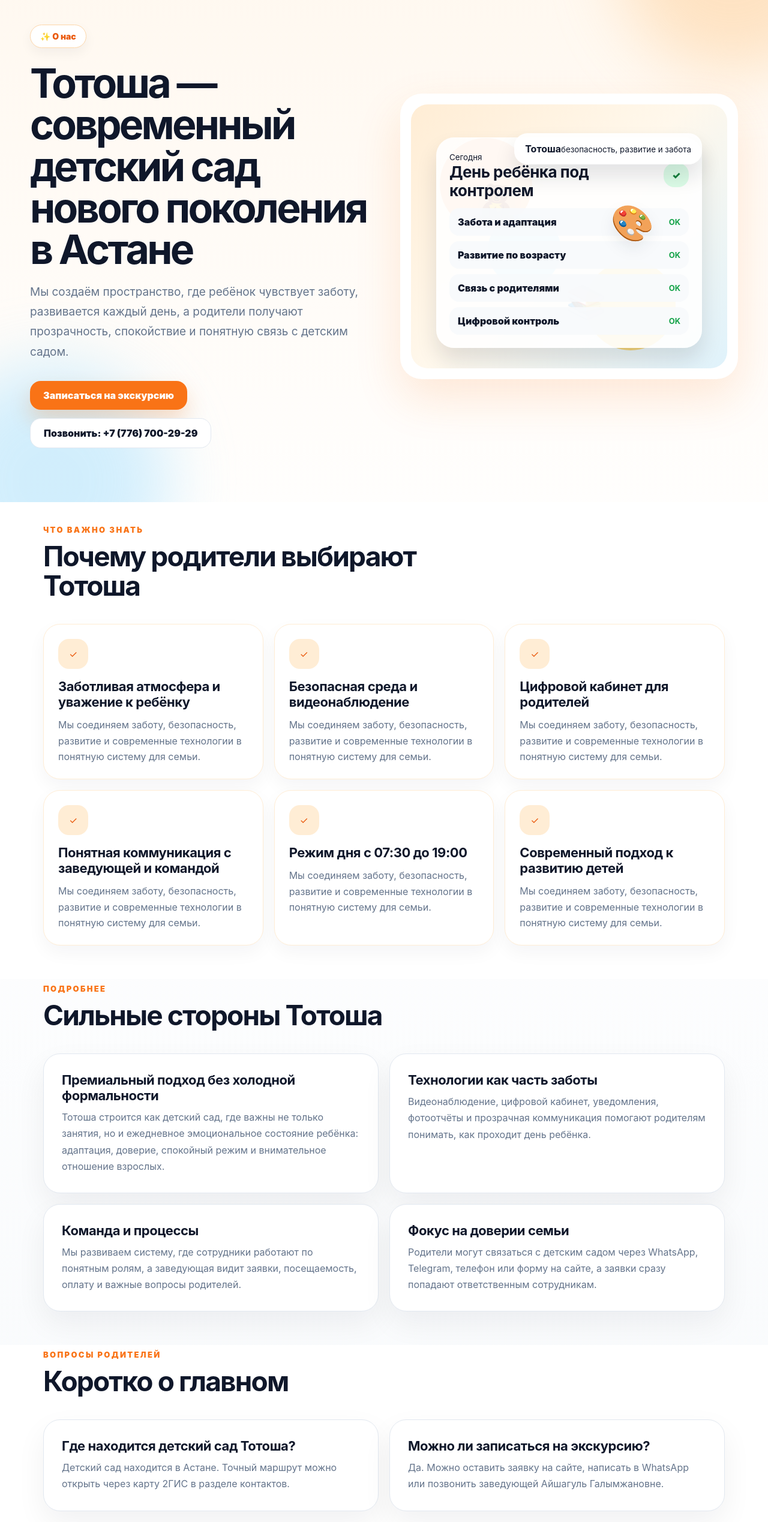
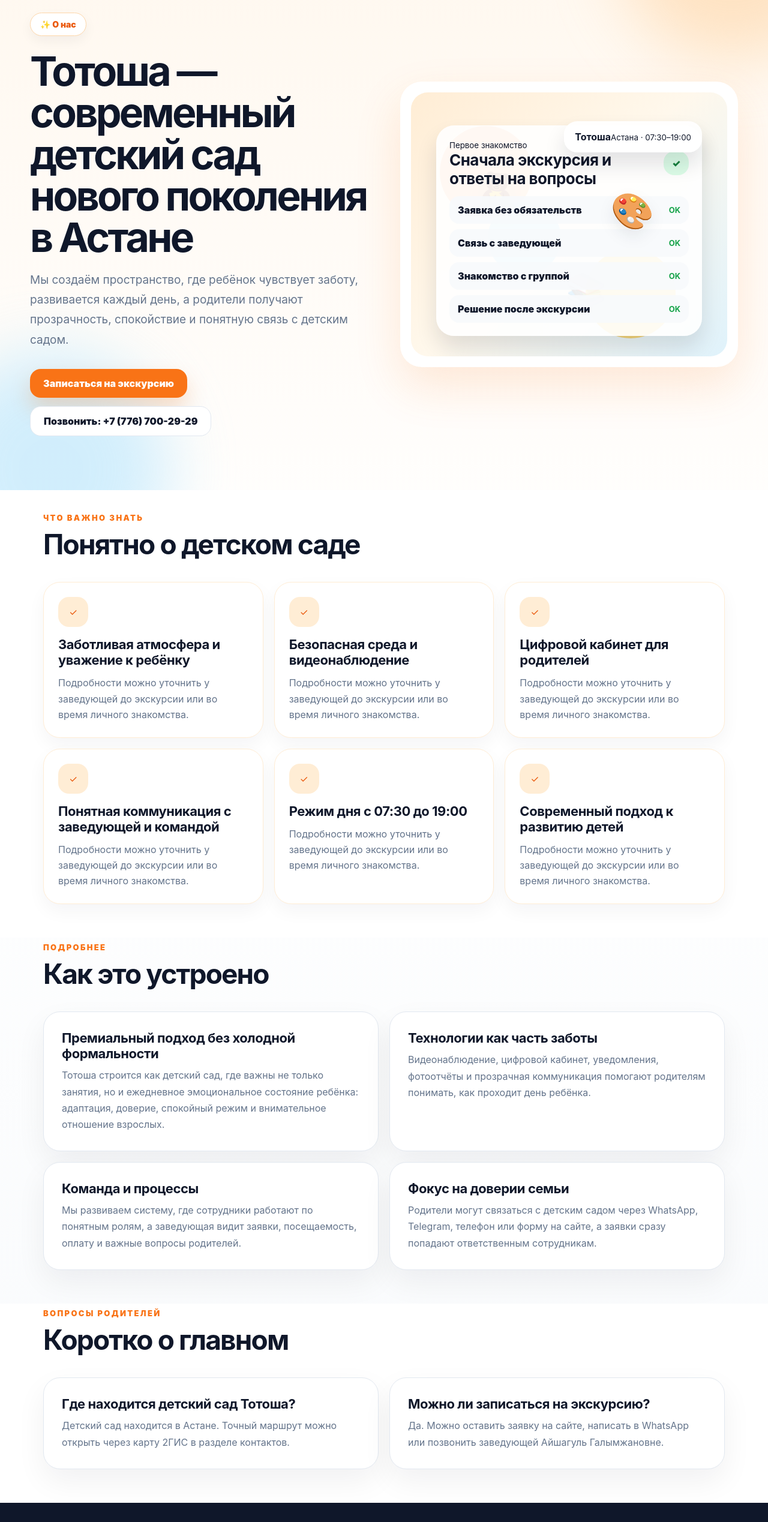
Before and after one commit to nexora-kz/totosha, a Next.js app: page /about in a window 1280 px wide. Shown: the part 234-2771 px from the top of the page at 60% size. Built offline with nearby package versions, Linux system fonts and the light colour scheme.

Commit message:
TOTOSHA v074: align shared landing navigation

```diff
--- a/components/SeoLanding.tsx
+++ b/components/SeoLanding.tsx
@@ -1,14 +1,7 @@
 import { TOTOSHA_CONTACTS } from '../lib/totoshaConfig';
 
-type Detail = {
-  title: string;
-  text: string;
-};
-
-type Faq = {
-  question: string;
-  answer: string;
-};
+type Detail = { title: string; text: string };
+type Faq = { question: string; answer: string };
 
 type SeoLandingProps = {
   eyebrow: string;
@@ -30,15 +23,9 @@
   ['/contacts', 'Контакты'],
 ] as const;
 
-export function SeoLanding({
-  eyebrow,
-  title,
-  description,
-  bullets,
-  details = [],
-  faq = [],
-  cta = 'Записаться на экскурсию',
-}: SeoLandingProps) {
+export function SeoLanding({ eyebrow, title, description, bullets, details = [], faq = [], cta = 'Записаться на экскурсию' }: SeoLandingProps) {
+  const whatsappHref = `${TOTOSHA_CONTACTS.whatsappUrl}?text=${encodeURIComponent('Здравствуйте. Хочу записаться на экскурсию в Тотоша.')}`;
+
   return (
     <main className="seo-landing seo-page-unified">
       <header className="header seo-unified-header">
@@ -46,18 +33,13 @@
           <div className="nav">
             <a className="brand" href="/" aria-label="На главную Тотоша">
               <div className="logo">🧸</div>
-              <div>
-                <div className="brand-title">Тотоша</div>
-                <div className="brand-sub">детский сад нового поколения</div>
-              </div>
+              <div><div className="brand-title">Тотоша</div><div className="brand-sub">детский сад нового поколения</div></div>
             </a>
-            <div className="links">
-              {nav.slice(1).map(([href, label]) => (
-                <a key={href} href={href}>{label}</a>
-              ))}
-            </div>
+            <nav className="links" aria-label="Основная навигация">
+              {nav.slice(1).map(([href, label]) => <a key={href} href={href}>{label}</a>)}
+            </nav>
             <div className="actions">
-              <a className="btn btn-light" href="/cabinet">Цифровой кабинет</a>
+              <a className="btn btn-light" href="/parents">Родителям</a>
               <a className="btn btn-dark" href="/contacts">Записаться</a>
             </div>
           </div>
@@ -65,36 +47,25 @@
       </header>
 
       <section className="hero seo-unified-hero">
-        <div className="orb1" />
-        <div className="orb2" />
+        <div className="orb1" /><div className="orb2" />
         <div className="container hero-grid seo-hero-grid">
           <div>
             <div className="badge">✨ {eyebrow}</div>
             <h1>{title}</h1>
             <p className="lead">{description}</p>
             <div className="hero-actions">
-              <a className="btn btn-primary" href={`${TOTOSHA_CONTACTS.whatsappUrl}?text=${encodeURIComponent('Здравствуйте. Хочу записаться на экскурсию в Тотоша.')}`}>{cta}</a>
+              <a className="btn btn-primary" href={whatsappHref}>{cta}</a>
               <a className="btn btn-light" href={TOTOSHA_CONTACTS.telUrl}>Позвонить: {TOTOSHA_CONTACTS.phoneDisplay}</a>
             </div>
           </div>
           <div className="hero-card hero-card-v035 seo-hero-card">
             <div className="hero-scene hero-scene-v035 seo-hero-scene">
-              <div className="bubble b1" />
-              <div className="bubble b2" />
-              <div className="bubble b3" />
-              <div className="emoji e1">🧸</div>
-              <div className="emoji e2">🎨</div>
-              <div className="emoji e3">📚</div>
-              <div className="mini mini-top">
-                <b>Тотоша</b>
-                <small>безопасность, развитие и забота</small>
-              </div>
+              <div className="bubble b1" /><div className="bubble b2" /><div className="bubble b3" />
+              <div className="emoji e1">🧸</div><div className="emoji e2">🎨</div><div className="emoji e3">📚</div>
+              <div className="mini mini-top"><b>Тотоша</b><small>Астана · 07:30–19:00</small></div>
               <div className="mini dash">
-                <div className="dash-head">
-                  <div><small>Сегодня</small><h3>День ребёнка под контролем</h3></div>
-                  <div className="pill">✓</div>
-                </div>
-                {['Забота и адаптация', 'Развитие по возрасту', 'Связь с родителями', 'Цифровой контроль'].map((item) => (
+                <div className="dash-head"><div><small>Первое знакомство</small><h3>Сначала экскурсия и ответы на вопросы</h3></div><div className="pill">✓</div></div>
+                {['Заявка без обязательств', 'Связь с заведующей', 'Знакомство с группой', 'Решение после экскурсии'].map((item) => (
                   <div className="dash-row" key={item}><span>{item}</span><b>OK</b></div>
                 ))}
               </div>
@@ -105,59 +76,18 @@
 
       <section className="section white seo-landing__content">
         <div className="container">
-          <div className="section-title">
-            <div className="eyebrow">Что важно знать</div>
-            <h2>Почему родители выбирают Тотоша</h2>
-          </div>
+          <div className="section-title"><div className="eyebrow">Что важно знать</div><h2>Понятно о детском саде</h2></div>
           <div className="grid grid-3">
-            {bullets.map((item) => (
-              <article className="card" key={item}>
-                <div className="icon">✓</div>
-                <h3>{item}</h3>
-                <p>Мы соединяем заботу, безопасность, развитие и современные технологии в понятную систему для семьи.</p>
-              </article>
-            ))}
+            {bullets.map((item) => <article className="card" key={item}><div className="icon">✓</div><h3>{item}</h3><p>Подробности можно уточнить у заведующей до экскурсии или во время личного знакомства.</p></article>)}
           </div>
         </div>
       </section>
 
-      {details.length > 0 && (
-        <section className="section seo-landing__content seo-landing__details">
-          <div className="container">
-            <div className="section-title">
-              <div className="eyebrow">Подробнее</div>
-              <h2>Сильные стороны Тотоша</h2>
-            </div>
-            <div className="seo-detail-list">
-              {details.map((item) => (
-                <article className="seo-detail" key={item.title}>
-                  <h3>{item.title}</h3>
-                  <p>{item.text}</p>
-                </article>
-              ))}
-            </div>
-          </div>
-        </section>
-      )}
+      {details.length > 0 && <section className="section seo-landing__content seo-landing__details"><div className="container"><div className="section-title"><div className="eyebrow">Подробнее</div><h2>Как это устроено</h2></div><div className="seo-detail-list">{details.map((item) => <article className="seo-detail" key={item.title}><h3>{item.title}</h3><p>{item.text}</p></article>)}</div></div></section>}
 
-      {faq.length > 0 && (
-        <section className="section white seo-landing__content seo-landing__faq">
-          <div className="container">
-            <div className="section-title">
-              <div className="eyebrow">Вопросы родителей</div>
-              <h2>Коротко о главном</h2>
-            </div>
-            <div className="seo-faq-list">
-              {faq.map((item) => (
-                <article className="seo-faq" key={item.question}>
-                  <h3>{item.question}</h3>
-                  <p>{item.answer}</p>
-                </article>
-              ))}
-            </div>
-          </div>
-        </section>
-      )}
+      {faq.length > 0 && <section className="section white seo-landing__content seo-landing__faq"><div className="container"><div className="section-title"><div className="eyebrow">Вопросы родителей</div><h2>Коротко о главном</h2></div><div className="seo-faq-list">{faq.map((item) => <article className="seo-faq" key={item.question}><h3>{item.question}</h3><p>{item.answer}</p></article>)}</div></div></section>}
+
+      <footer className="footer"><div className="container footer-row"><div><div className="brand-title">Тотоша</div><div className="brand-sub">Частный детский сад в Астане</div></div><div className="hero-actions" style={{ marginTop: 0 }}><a className="btn btn-light" href="/contacts">Контакты</a><a className="btn btn-light" href="/privacy">Обработка данных</a></div></div></footer>
     </main>
   );
 }
```
